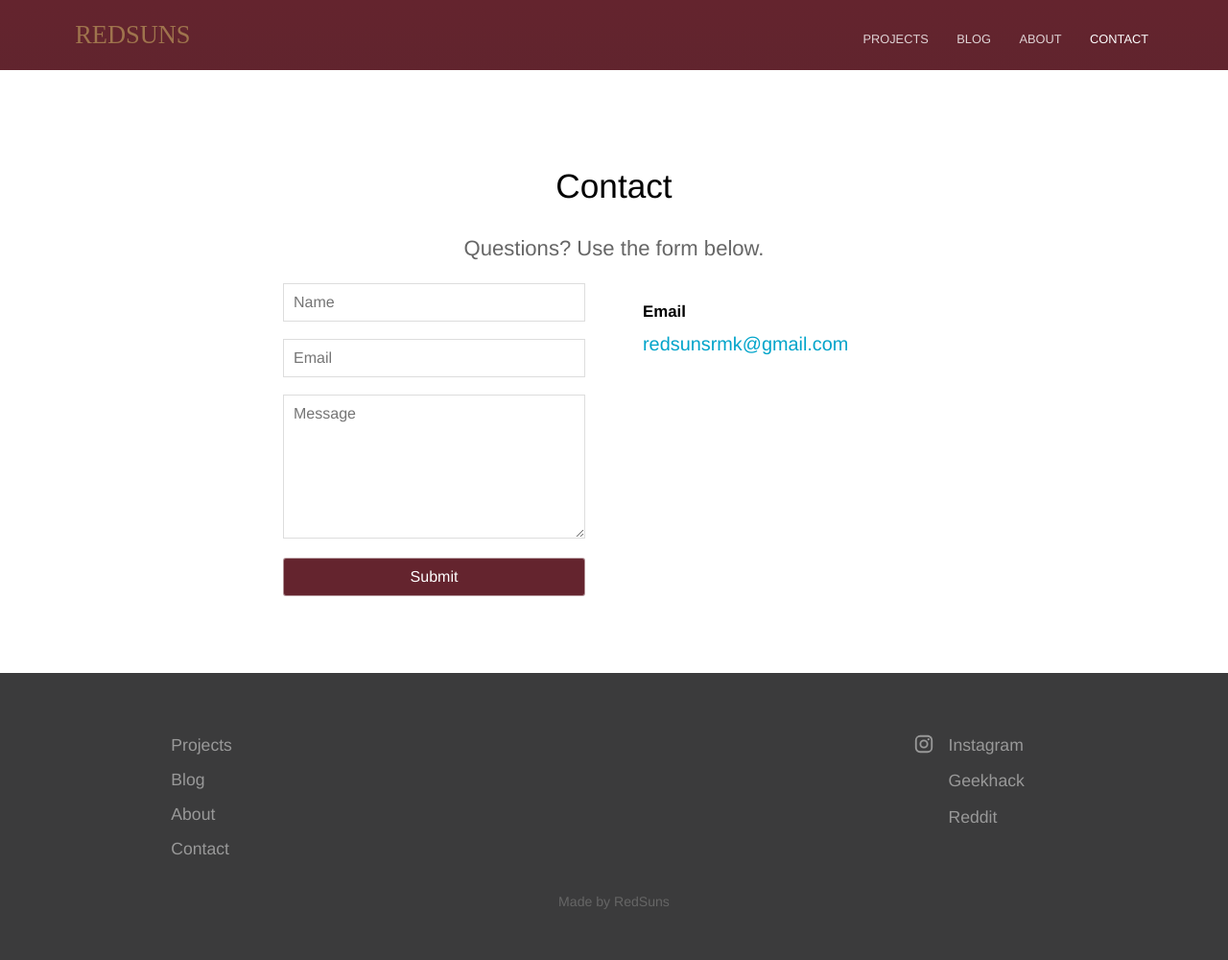
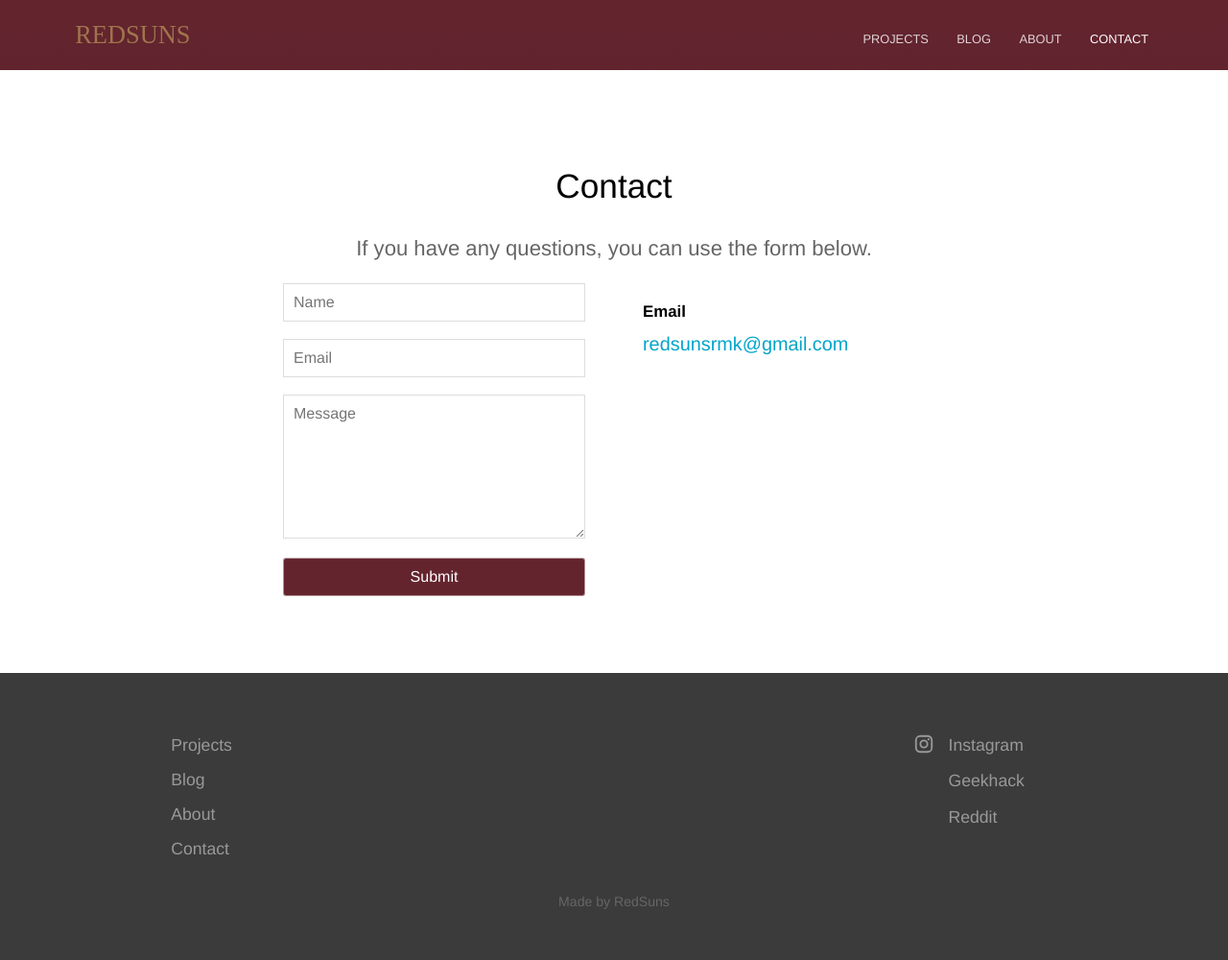
Before and after one commit to RedSunsRMK/redsunsrmk.github.io, a Jekyll site: the page built from contact.html, in a window 1280 px wide. Shown: the whole page at 96% size. Built offline with Jekyll 4.4.1, drawn with Linux system fonts in a browser that asks for light colours.

Commit message:
Update contact.html

```diff
--- a/contact.html
+++ b/contact.html
@@ -1,7 +1,7 @@
 ---
 title: Contact
 heading: Contact
-description: Questions? Use the form below.
+description: If you have any questions, you can use the form below.
 ---
 
 <div class="contact-box">
```
